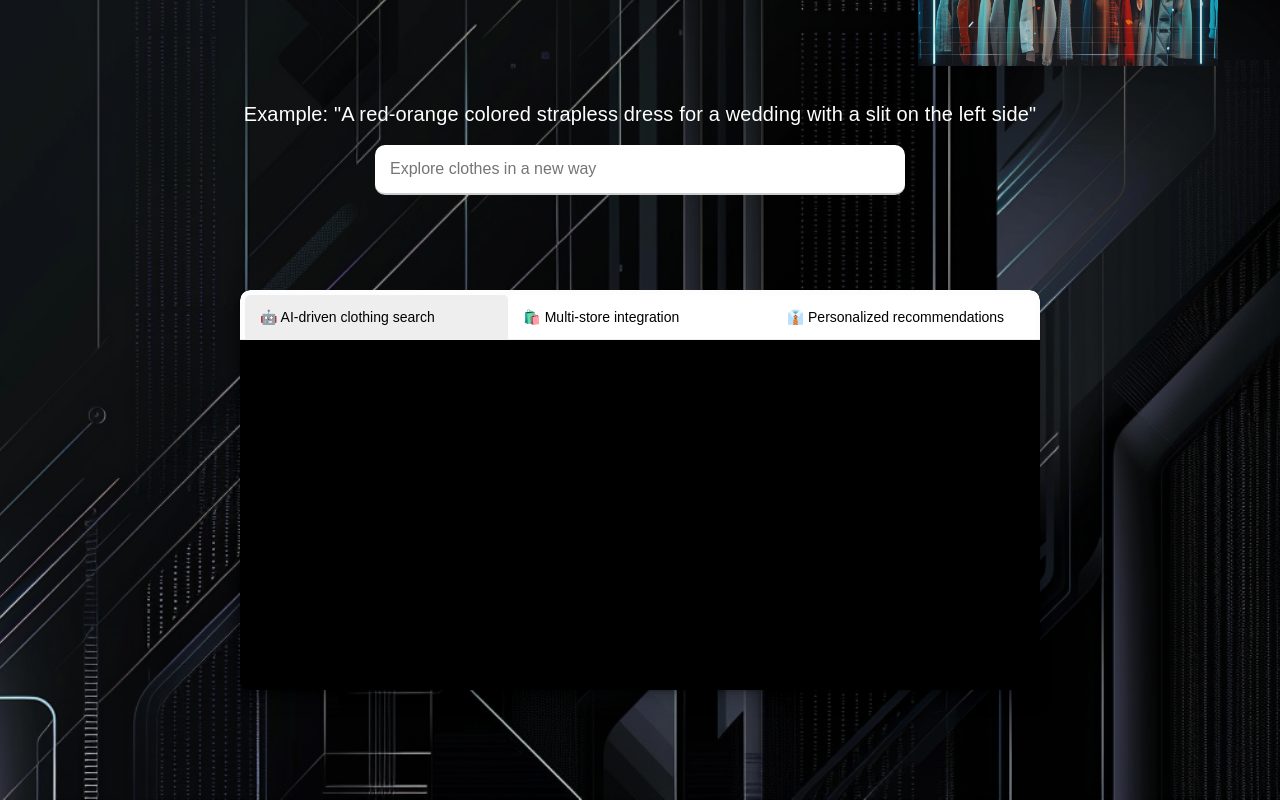
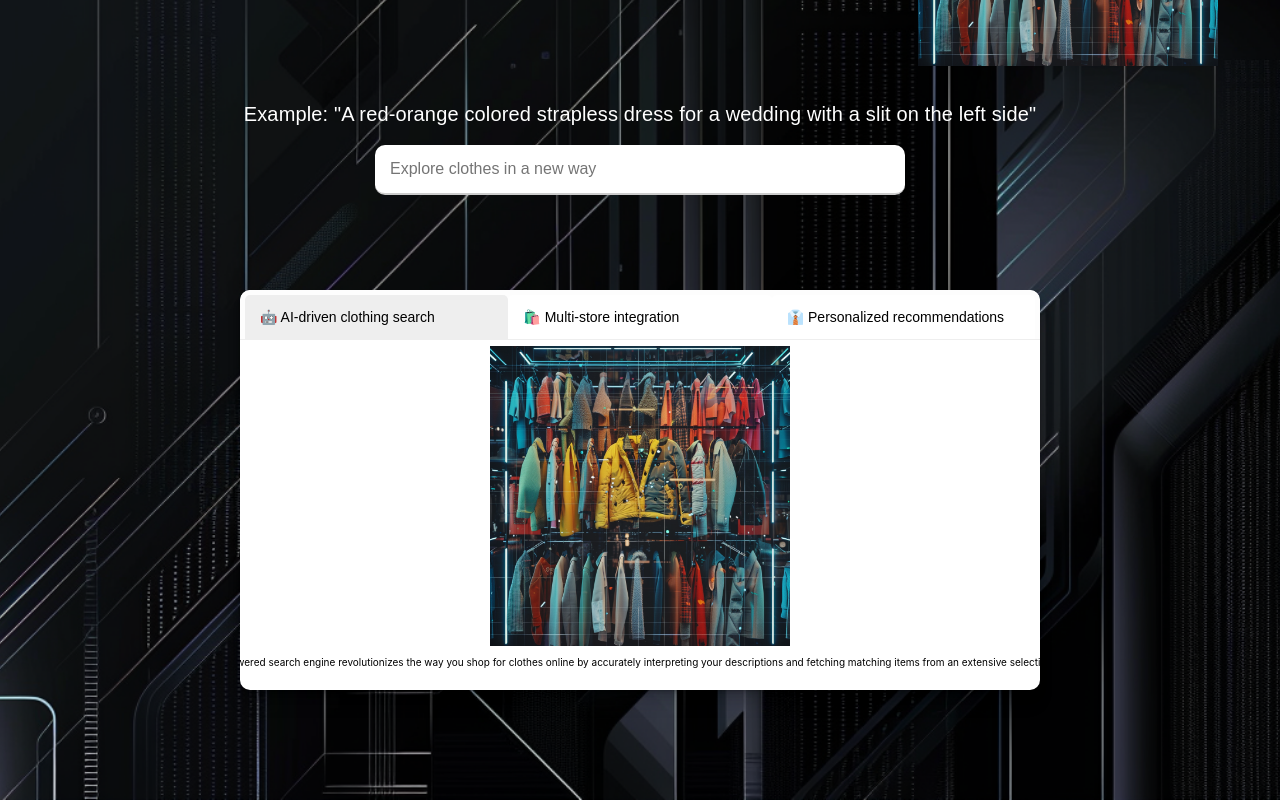
Before and after one commit to richardcolachagua/dream-closet, a React (Create React App) app: page /HomePage in a window 1280 px wide. Shown: the part 504-1304 px from the top of the page. Built offline with nearby package versions, Linux system fonts and the light colour scheme.

Commit message:
"layout-module ui conifgured"

```diff
--- /dev/null
+++ b/src/frontend/Components/Shared-Layout-Animation/Layout.module.css
@@ -0,0 +1,9 @@
+.image {
+    width: 300px;
+    height: 300px;
+    display: flex;
+    padding: 5px 300px 0;
+    border-radius: 10px;
+    border-bottom-left-radius: 0;
+    border-bottom-right-radius: 0;
+  }
--- a/src/frontend/Components/Shared-Layout-Animation/Layout.tsx
+++ b/src/frontend/Components/Shared-Layout-Animation/Layout.tsx
@@ -1,4 +1,5 @@
 import "./styles.css";
+import styles from './Layout.module.css';
 import React, { useState } from "react";
 import { intitalTabs as tabs } from "./features.ts";
 import { motion, AnimatePresence } from "framer-motion";
@@ -34,10 +35,7 @@ export default function Layout() {
             transition={{ duration: 0.2 }}
           >
             {selectedTab ? ( <>
-            <h2>
-              {selectedTab.label}
-            </h2>
-            <img src={selectedTab.imagePath} alt={selectedTab.label}/>
+            <img src={selectedTab.imagePath} alt={selectedTab.label} className={styles.image}/>
             <p>
               {selectedTab.description}
             </p>
--- a/src/frontend/Components/Shared-Layout-Animation/styles.css
+++ b/src/frontend/Components/Shared-Layout-Animation/styles.css
@@ -4,7 +4,7 @@
     width: 800px;
     height: 400px;
     border-radius: 10px;
-    background: black;
+    background: white;
     overflow: hidden;
     box-shadow: 0 1px 1px hsl(0deg 0% 0% / 0.075),
       0 2px 2px hsl(0deg 0% 0% / 0.075), 0 4px 4px hsl(0deg 0% 0% / 0.075),
@@ -36,7 +36,7 @@
     display: flex;
     justify-content: center;
     align-items: center;
-    font-size: 128px;
+    font-size: 10px;
     flex-grow: 1;
     user-select: none;
   }
```
